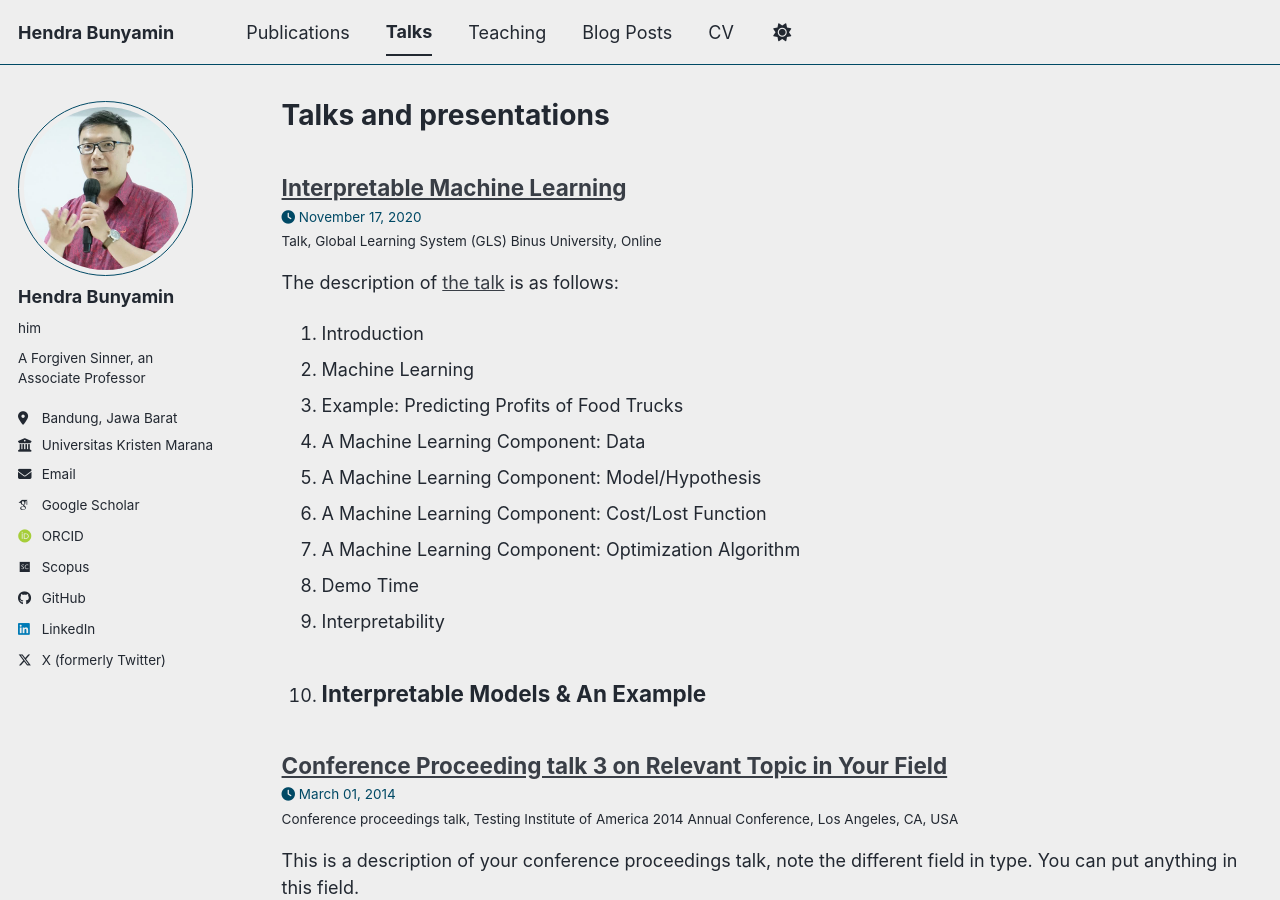
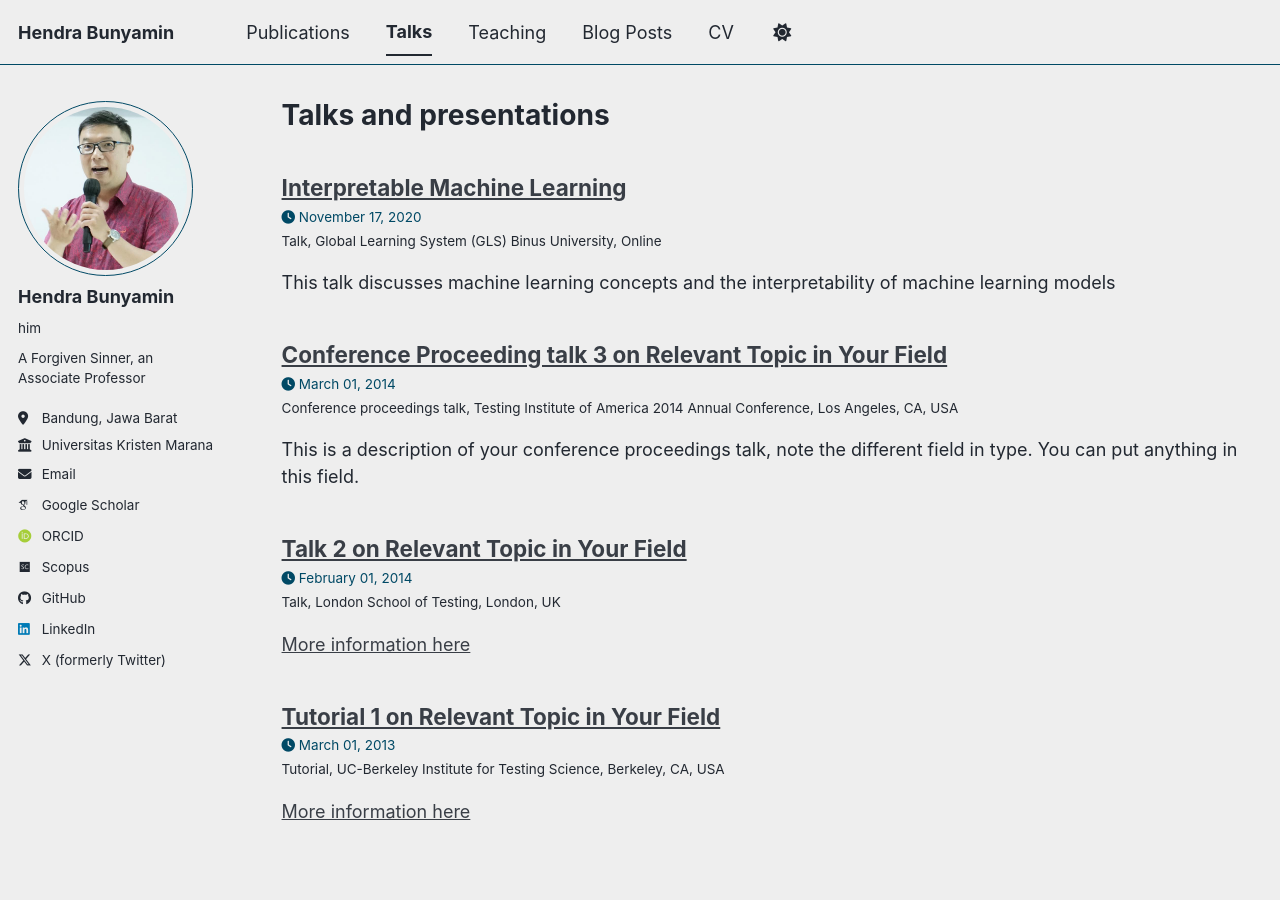
Before and after one commit to hbunyamin/hbunyamin.github.io, a Jekyll site: the page built from _pages/talks.html, in a window 1280 px wide and 900 px high. Built offline with Jekyll 4.4.1, drawn with Linux system fonts in a browser that asks for light colours; some web fonts are replaced; a script bundle is joined from its source files by our own code; library files that are not in the unit come from our copies.

Commit message:
Coba add Talk

```diff
--- a/_talks/2020-11-17-interpretable-ml.md
+++ b/_talks/2020-11-17-interpretable-ml.md
@@ -3,6 +3,7 @@
 collection: talks
 type: "Talk"
 permalink: none
+excerpt: 'This talk discusses machine learning concepts and the interpretability of machine learning models'
 venue: "Global Learning System (GLS) Binus University"
 date: 2020-11-17
 location: "Online"
@@ -19,4 +20,3 @@
 8. Demo Time
 9. Interpretability
 10. Interpretable Models & An Example
--
```
